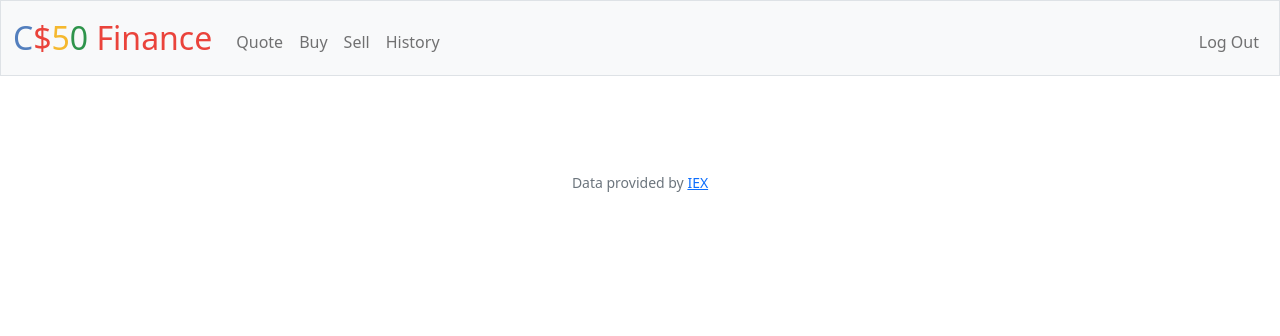
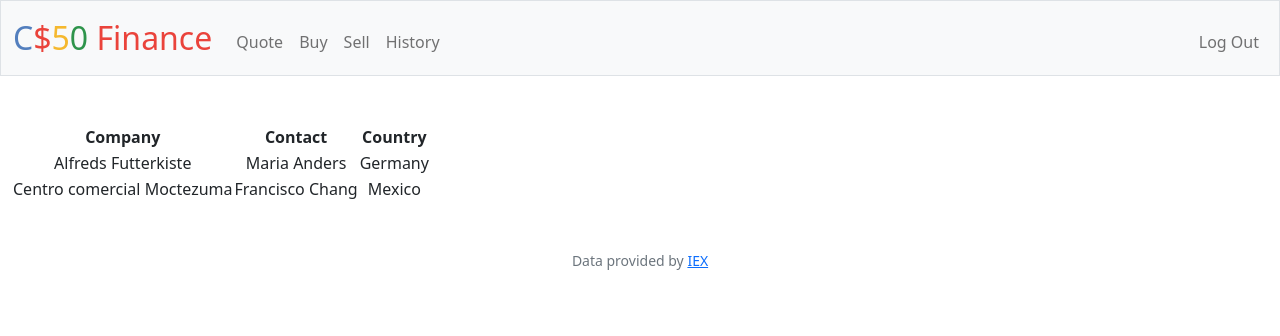
Before and after one commit to yeye11117/CS50-Codes, a Flask app: page / in a window 1280 px wide. Shown: the top 336 px of the page. Run offline with Flask 2, Linux system fonts and the light colour scheme; a user stored in the database is signed in; some libraries are stand-ins or nearby versions.

Commit message:
Fri, Nov 4, 2022, 11:19 PM +00:00

```diff
--- a/finance/templates/index.html
+++ b/finance/templates/index.html
@@ -5,5 +5,21 @@
 {% endblock %}
 
 {% block main %}
-
+<table>
+    <tr>
+      <th>Company</th>
+      <th>Contact</th>
+      <th>Country</th>
+    </tr>
+    <tr>
+      <td>Alfreds Futterkiste</td>
+      <td>Maria Anders</td>
+      <td>Germany</td>
+    </tr>
+    <tr>
+      <td>Centro comercial Moctezuma</td>
+      <td>Francisco Chang</td>
+      <td>Mexico</td>
+    </tr>
+  </table>
 {% endblock %}
```
